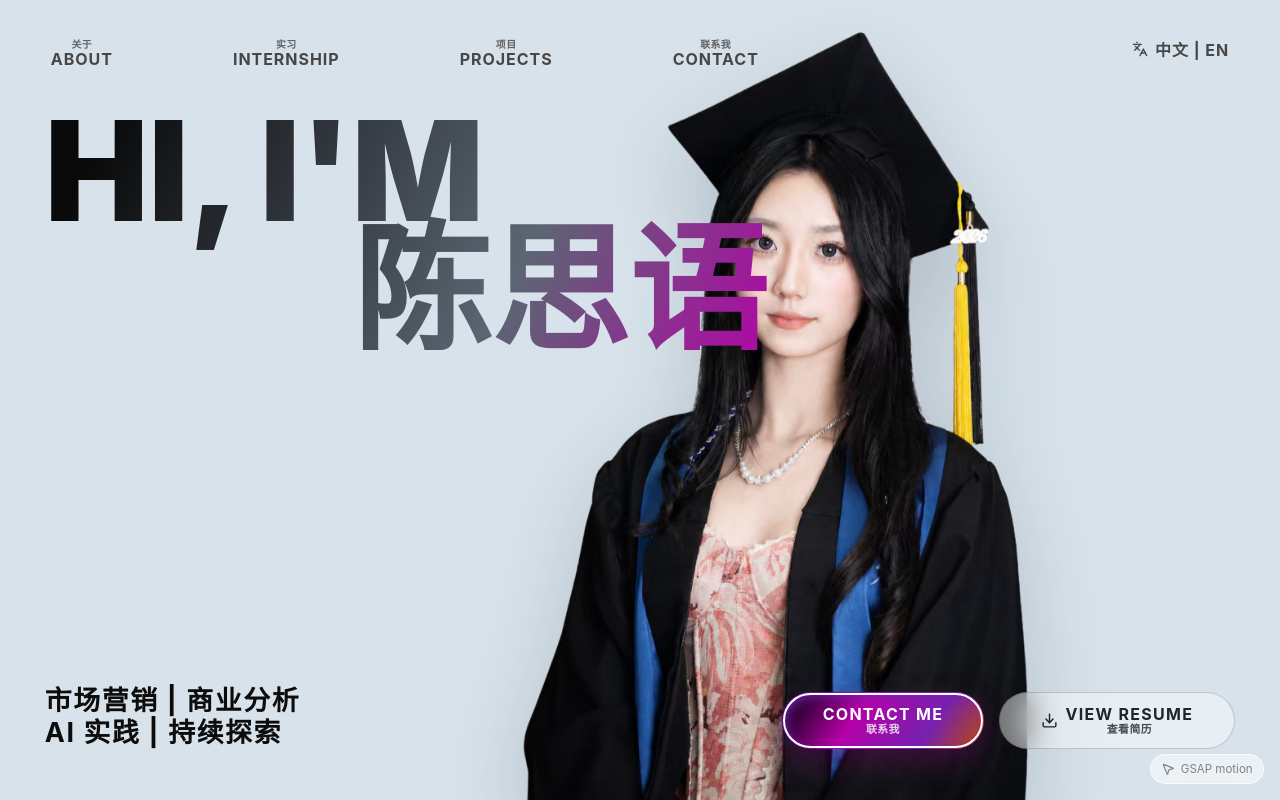
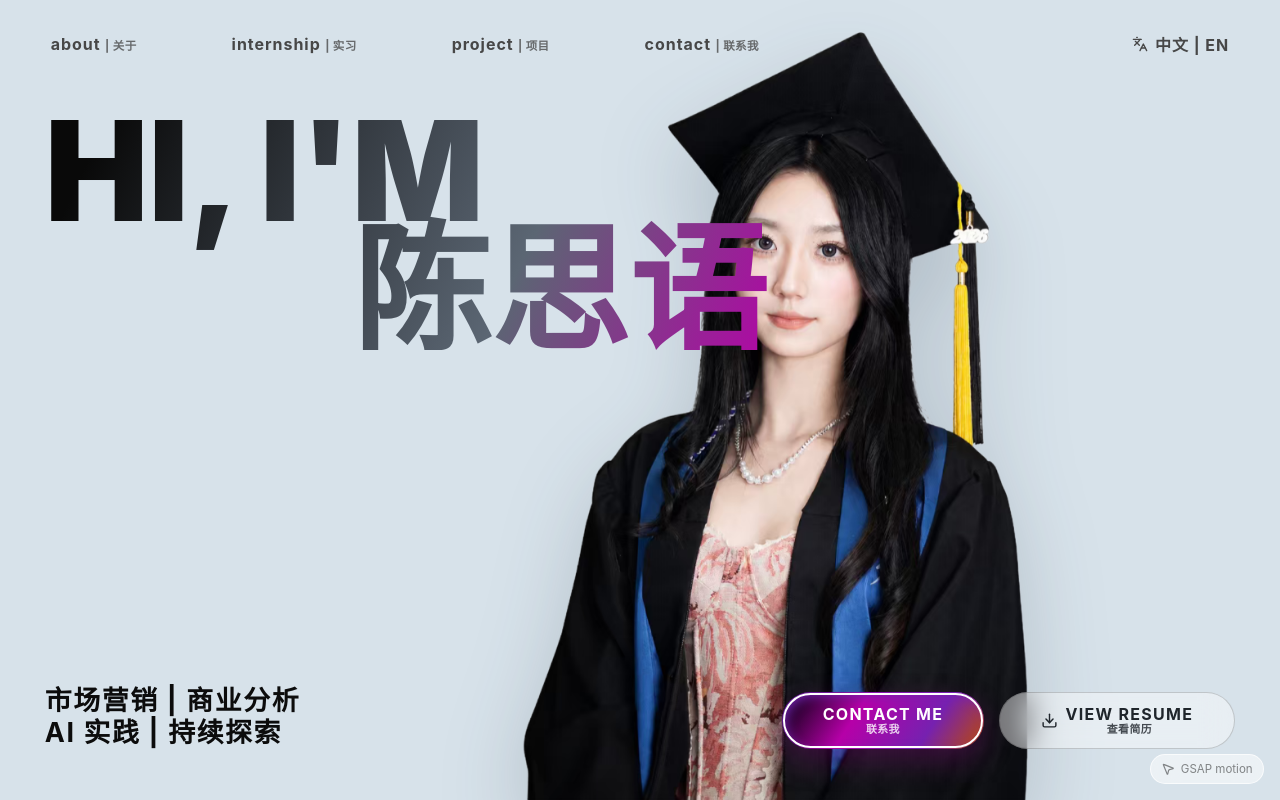
Before and after one commit to Ch-siyu/siyu-portfolio, a React (Vite) app: page / in a window 1280 px wide. Shown: the top 800 px of the page. Built offline with nearby package versions, Linux system fonts and the light colour scheme.

Commit message:
Adjust bilingual nav and hero motion

```diff
--- a/src/App.jsx
+++ b/src/App.jsx
@@ -56,6 +56,17 @@ function BilingualLabel({ primary, secondary }) {
   );
 }
 
+function NavLabel({ item, secondary }) {
+  const primary = item === "Projects" ? "project" : item.toLowerCase();
+
+  return (
+    <span className="nav-pipe-label">
+      <span>{primary}</span>
+      <small>| {secondary}</small>
+    </span>
+  );
+}
+
 function Nav({ lang, setLang, t }) {
   const zhNav = {
     About: "关于",
@@ -69,7 +80,7 @@ function Nav({ lang, setLang, t }) {
       <nav>
         {t.nav.map((item) => (
           <button key={item} onClick={() => scrollToId(item.toLowerCase())}>
-            {lang === "zh" ? <BilingualLabel primary={item} secondary={zhNav[item]} /> : item}
+            {lang === "zh" ? <NavLabel item={item} secondary={zhNav[item]} /> : item}
           </button>
         ))}
       </nav>
@@ -198,12 +209,13 @@ function Hero({ t, onResume }) {
         </Magnet>
       </div>
       <div className="hero-bottom">
-        <p className={`hero-tagline reveal${taglineLines.length > 1 ? " hero-tagline-zh" : ""}`}>
+        <div className="hero-cta-group reveal">
+          <p className={`hero-tagline${taglineLines.length > 1 ? " hero-tagline-zh" : ""}`}>
             {taglineLines.map((line) => (
               <span key={line}>{line}</span>
             ))}
           </p>
-        <div className="hero-actions reveal">
+          <div className="hero-actions">
             <ContactButton onClick={() => scrollToId("contact")}>
               <BilingualLabel primary={t.contact} secondary={t.contactSecondary} />
             </ContactButton>
@@ -211,6 +223,7 @@ function Hero({ t, onResume }) {
               <Download size={17} />
               <BilingualLabel primary={t.resume} secondary={t.resumeSecondary} />
             </button>
+          </div>
         </div>
       </div>
     </section>
--- a/src/data/content.js
+++ b/src/data/content.js
@@ -111,7 +111,7 @@ export const content = {
     },
     contact: {
       eyebrow: "/ 联系",
-      title: "contact/聊聊吧。",
+      title: "Contact/聊聊吧。",
       label: "MKT + BA + AI",
       meta: "研究 | 内容 | 交付",
       body:
--- a/src/index.css
+++ b/src/index.css
@@ -90,13 +90,20 @@ img {
   transform: translateY(-1px);
 }
 
-.site-nav .bilingual-label {
-  gap: 0.08rem;
+.nav-pipe-label {
+  display: inline-flex;
+  align-items: baseline;
+  justify-content: center;
+  gap: 0.28rem;
+  text-transform: none;
+  white-space: nowrap;
 }
 
-.site-nav .bilingual-label small {
-  order: -1;
-  font-size: 0.62em;
+.nav-pipe-label small {
+  font-size: 0.72em;
+  font-weight: 650;
+  letter-spacing: 0.03em;
+  opacity: 0.78;
 }
 
 .lang-toggle {
@@ -205,6 +212,14 @@ img {
   flex-wrap: wrap;
   justify-content: flex-end;
   gap: 0.9rem;
+}
+
+.hero-cta-group {
+  display: flex;
+  align-items: flex-end;
+  justify-content: space-between;
+  gap: 1.2rem;
+  width: 100%;
 }
 
 @media (min-width: 640px) {
@@ -764,6 +779,11 @@ img {
   background: rgba(215, 226, 234, 0.1);
 }
 
+.live-project-button .bilingual-label small {
+  font-size: 0.82em;
+  font-weight: 800;
+}
+
 .project-desc {
   max-width: 880px;
   margin: 0.8rem 0 1.15rem;
@@ -1222,6 +1242,17 @@ img {
     gap: 0.8rem;
   }
 
+  .nav-pipe-label {
+    flex-direction: column;
+    align-items: center;
+    gap: 0.08rem;
+    line-height: 1.05;
+  }
+
+  .nav-pipe-label small {
+    font-size: 0.68em;
+  }
+
   .hero-section .hero-heading {
     white-space: normal;
     font-size: clamp(3rem, 14vw, 6.8rem);
@@ -1438,6 +1469,11 @@ img {
     align-items: flex-start;
   }
 
+  .hero-cta-group {
+    flex-direction: column;
+    align-items: flex-start;
+  }
+
   .hero-actions {
     justify-content: flex-start;
   }
```
Also changed, not shown: 5 other files (tests, documents, lock files or other folders). Lines whose indentation alone changed are shown as unchanged.
